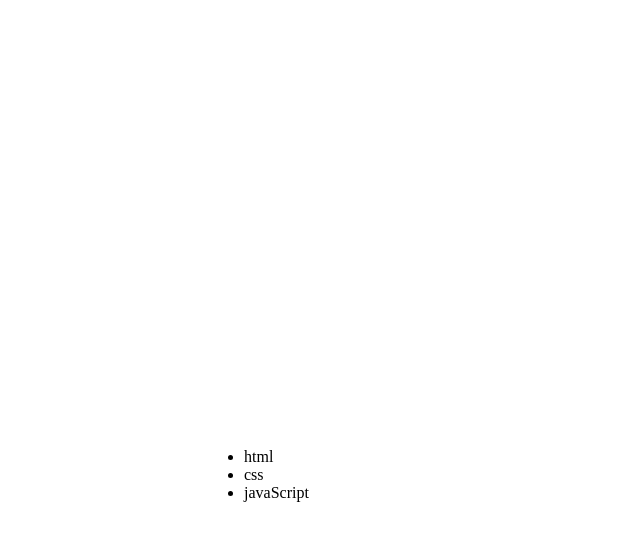
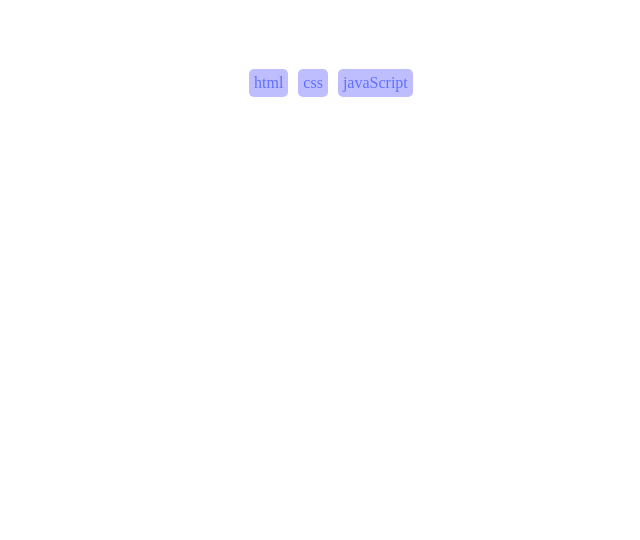
Before and after one commit to okayboy12/Portfolio-setup-and-mobile-first, a website: page index1.html in a window 1280 px wide. Shown: the whole page, without its empty margins (204-844 px from the left). Drawn offline with Linux system fonts and the light colour scheme.

Commit message:
Update the style1.css file

```diff
--- a/style1.css
+++ b/style1.css
@@ -6,6 +6,16 @@
 
 main{
     width: 30%;
-    margin: 35%;
+    margin: 5% 35%;
     height: 50%;
 }
+li {
+    float: left;
+    background-color: #bebeff;
+    color: #6070ff;
+    padding: 5px;
+    margin: 5px;
+    list-style: none;
+    border-radius: 5px;
+
+}
```
